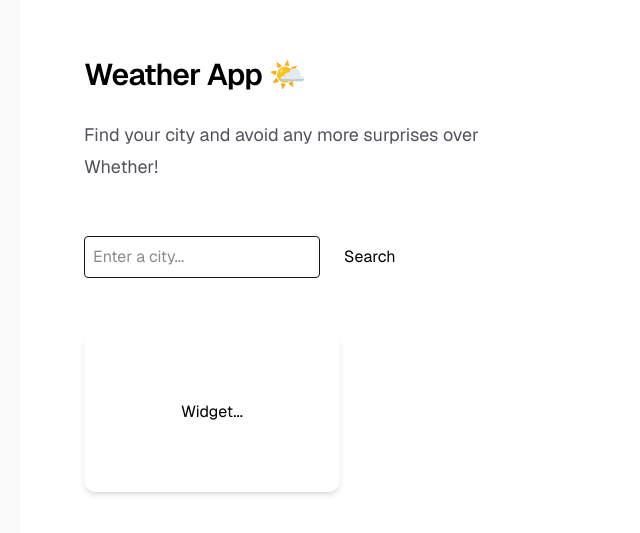
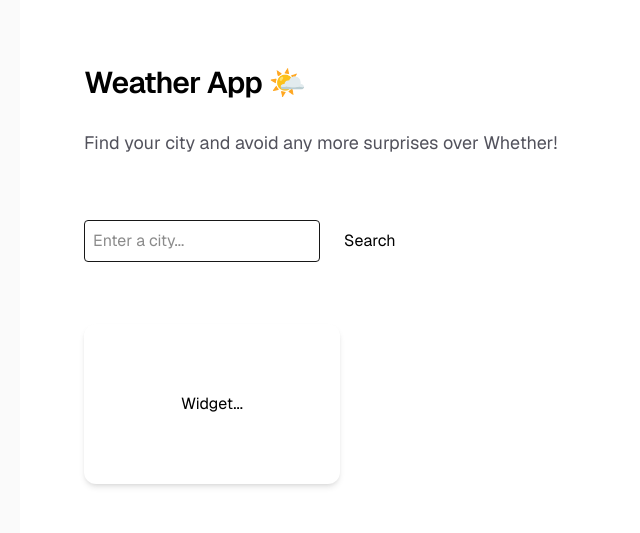
Before and after one commit to Alexan-999/weather-app, a Next.js app in the folder weather-app/: page / in a window 1280 px wide. Shown: the part 127-660 px from the top of the page, without its empty margins (236-876 px from the left). Built offline with nearby package versions, Linux system fonts and the light colour scheme.

Commit message:
Text wrap
Subtitle does not longer wrap on md breakpoint

```diff
--- a/weather-app/src/app/page.tsx
+++ b/weather-app/src/app/page.tsx
@@ -12,7 +12,7 @@ export default function Home() {
           <h1 className="max-w-xs text-3xl font-semibold leading-10 tracking-tight text-black dark:text-zinc-50">
                     Weather App 🌤️
           </h1>
-          <p className="max-w-md text-lg leading-8 text-zinc-600 dark:text-zinc-400">
+          <p className="text-lg leading-8 text-zinc-600 dark:text-zinc-400">
             Find your city and avoid any more surprises over Whether!
           </p>
         </div>
```
